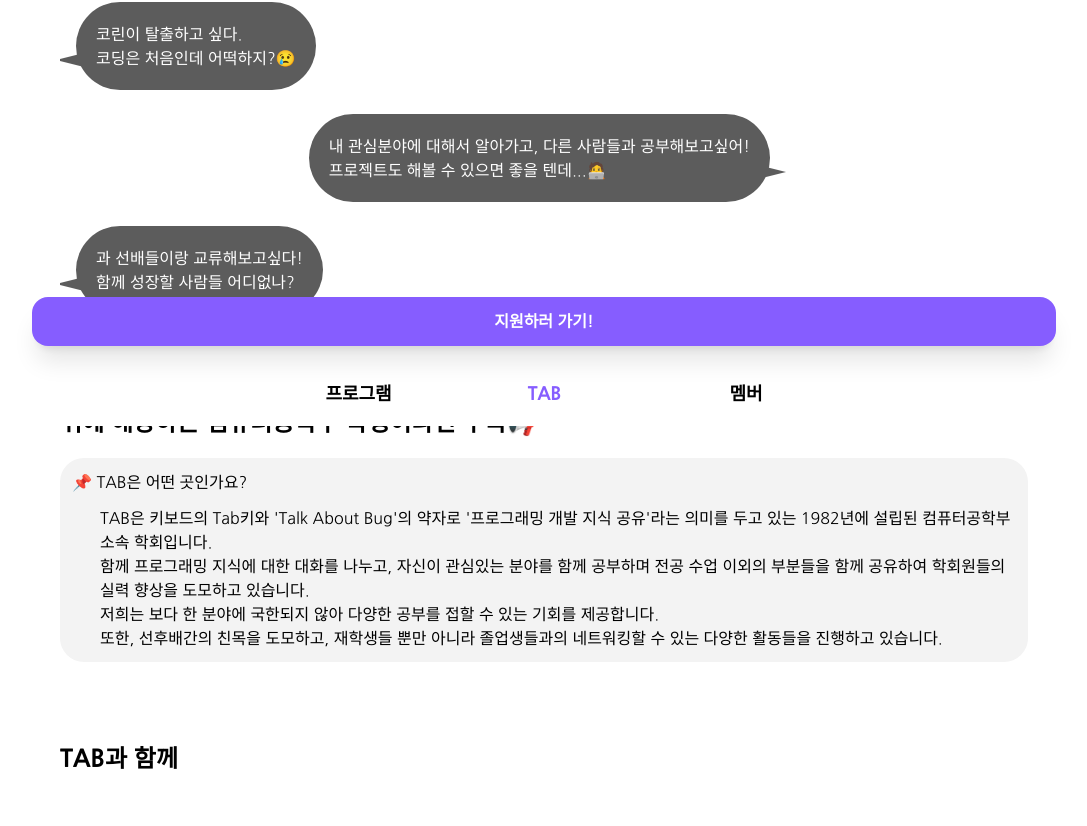
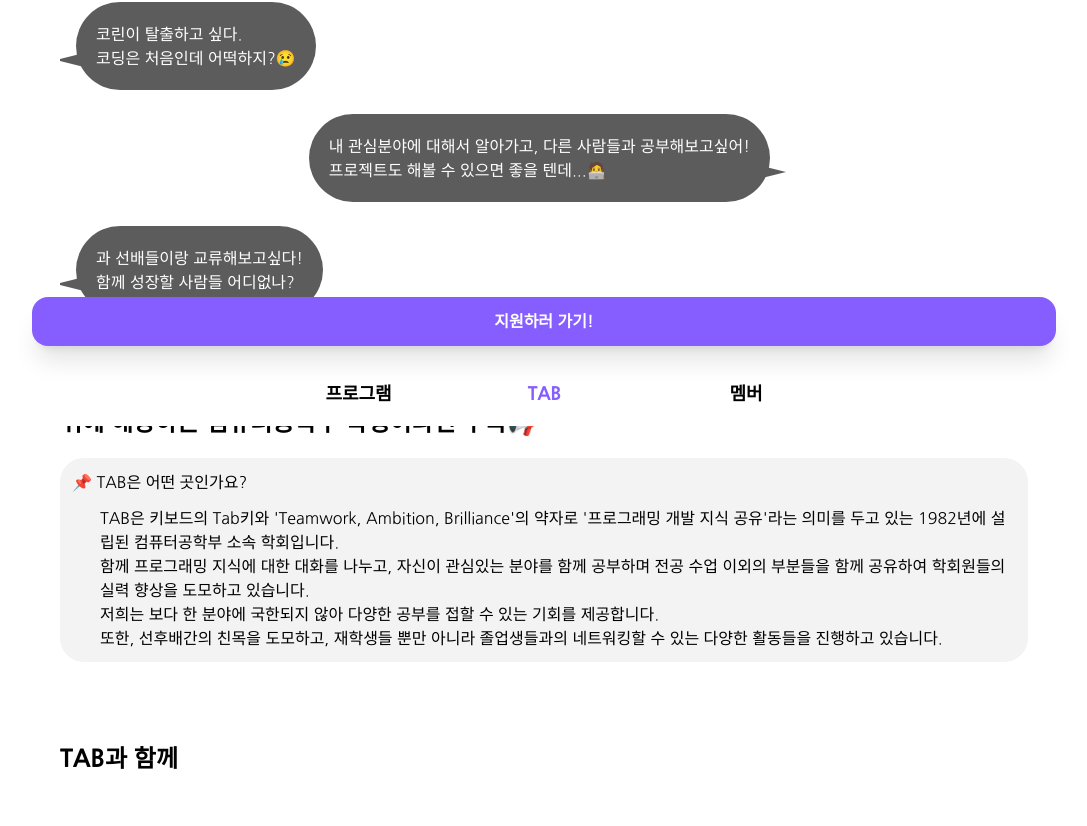
Before and after one commit to juhui88/TAB_Website, a React (Create React App) app: page / in a window 1280 px wide. Shown: the part 374-1200 px from the top of the page, without its empty margins (96-1183 px from the left). Built offline with nearby package versions, Linux system fonts and the light colour scheme.

Commit message:
Fix TAB 약자

```diff
--- a/src/components/tabRecruit.js
+++ b/src/components/tabRecruit.js
@@ -81,7 +81,7 @@ export default function TabRecruit() {
       <div className="grid bg-[#F3F3F3] rounded-3xl p-3 text-xs sm:text-base">
         <span className="mb-3">📌 TAB은 어떤 곳인가요?</span>
         <span className="ml-5 sm:ml-7">
-          TAB은 키보드의 Tab키와 'Talk About Bug'의 약자로 '프로그래밍 개발 지식
+          TAB은 키보드의 Tab키와 'Teamwork, Ambition, Brilliance'의 약자로 '프로그래밍 개발 지식
           공유'라는 의미를 두고 있는 1982년에 설립된 컴퓨터공학부 소속
           학회입니다. <br />
           함께 프로그래밍 지식에 대한 대화를 나누고, 자신이 관심있는 분야를 함께
```
